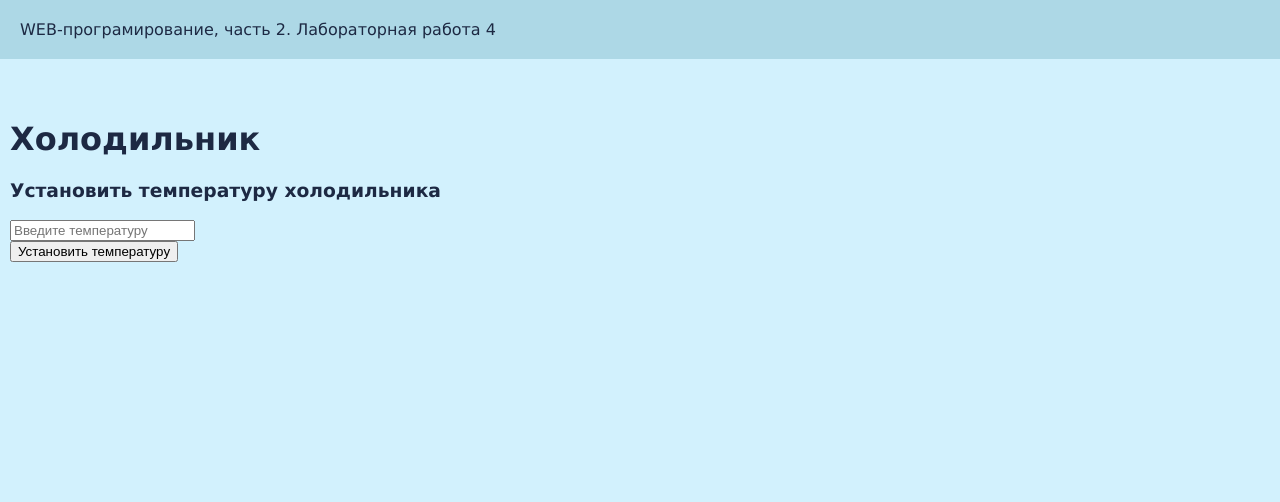
After one commit to N0RDIKA/web-2, a Flask app: page /lab4/frig in a window 1280 px wide. The commit adds this page. Shown: the top 502 px of the page. Run offline with Flask 3, Linux system fonts and the light colour scheme.

Commit message:
Холодильник

```diff
--- a/lab4.py
+++ b/lab4.py
@@ -13,9 +13,8 @@ def login():
     password = request.form.get('password')
     if username == 'alex' and password == '123':
         return render_template('success.html',username=username)
-
-
-    error = 'Неверные логин и/или пароль'
+    else:
+        error = 'Неверные логин и/или пароль'
     return render_template ('login.html', error=error, username=username,password=password)
 
 
@@ -23,4 +22,29 @@ def login():
 @lab4.route('/lab4/success')
 def success():
     username=request.args.get('username')
-    return render_template('success.html',username=username)
+    return render_template('success.html',username=username,password=password)
+
+
+@lab4.route('/lab4/frig', methods= ['GET','POST'])
+def frig():
+    error = ''
+    if request.method=='GET':
+        return render_template('frig.html', error=error)
+
+    temperature=request.form.get('temperature')
+
+    if temperature == '':
+        error = 'Не задана температура'
+    else:
+        temperature = int(temperature)
+        if temperature < -12:
+            error = "Не удалось установить температуру, значение слишком низкое "
+        elif temperature > -1:
+            error = 'Не удалось установить температуру, значение слишком высокое'
+        elif (temperature >= -12) and (temperature <= -9):
+            error = f'Температура установлена: {temperature}❄️❄️❄️'
+        elif (temperature >= -8) and (temperature <= -5):
+            error = f'Температура установлена: {temperature}❄️❄️'
+        elif (temperature >= -4) and (temperature <= -1):
+            error = f'Температура установлена: {temperature}❄️'
+    return render_template('frig.html',temperature=temperature, error=error)
--- /dev/null
+++ b/templates/frig.html
@@ -0,0 +1,24 @@
+{% extends "base.html" %}
+
+{% block lab %}Лабораторная работа 4{% endblock %}
+
+{% block main %}
+
+    <h1>Холодильник</h1>
+
+    <form method="POST">
+    <h3>Установить температуру холодильника</h3>
+    <div>
+        <label>
+            <input type ="number" name="temperature"
+            id = "temperature" placeholder="Введите температуру" value = "{{temperature or ''}}">
+        </label>
+        <div>{{ error }}</div>
+        <div>
+        <button>Установить температуру </button>
+        </div>
+
+    </div>
+    </form>
+
+{% endblock %}
--- a/templates/lab4.html
+++ b/templates/lab4.html
@@ -8,7 +8,7 @@
         <ol>
             <li><a href="">***</a></li>
 
-            <li><a href="">***</a></li>
+            <li><a href="/lab4/frig">Холодильник</a></li>
 
             <li><a href="">***</a></li>
         </ol>
--- a/templates/login.html
+++ b/templates/login.html
@@ -10,7 +10,9 @@
         </div>
         <div>
             <label for="password">Пароль:</label>
+
             <input type="password" id="password" name="password" values = "{{password}}">
+
         </div>
         <div>
             <button type="submit">Войти</button>
```
